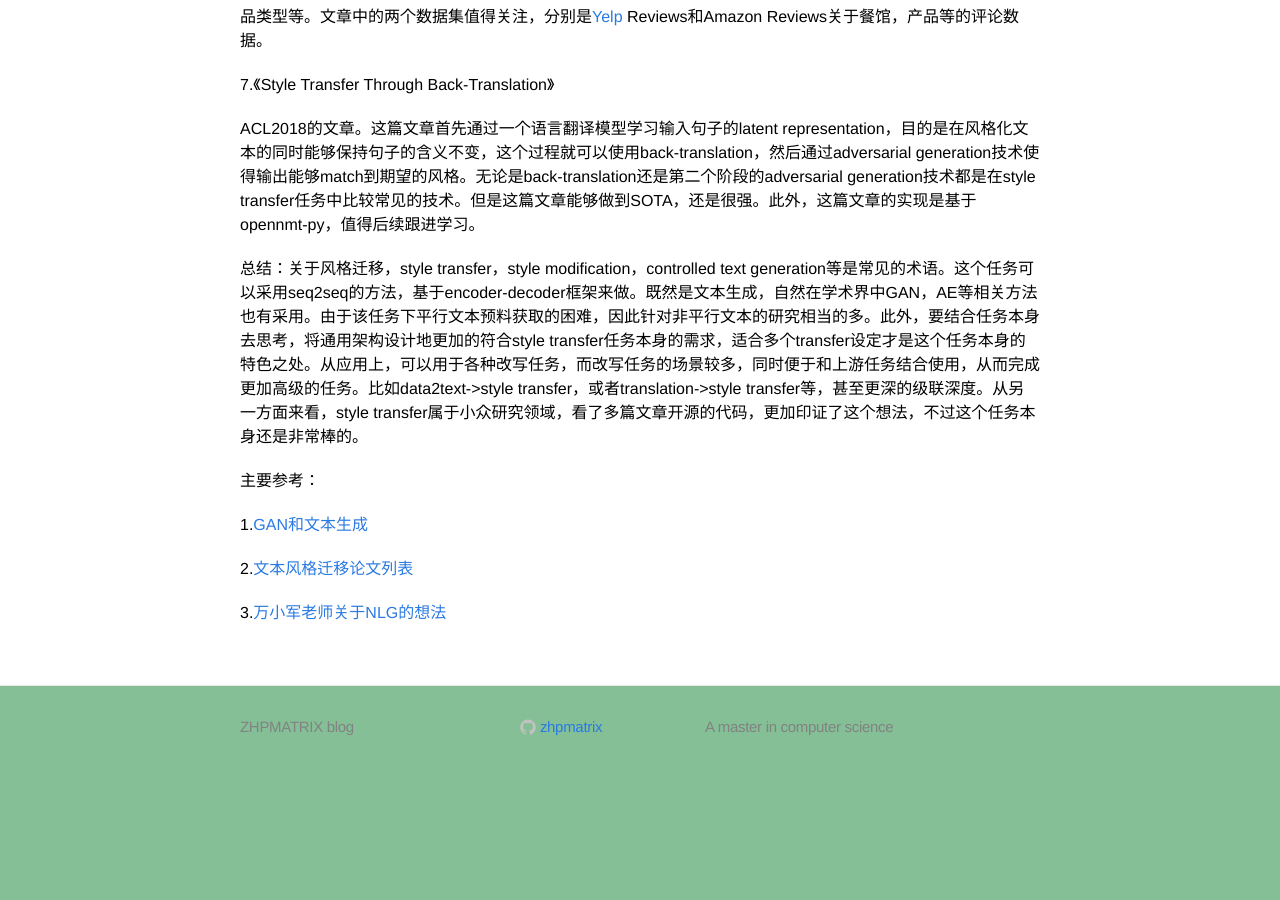
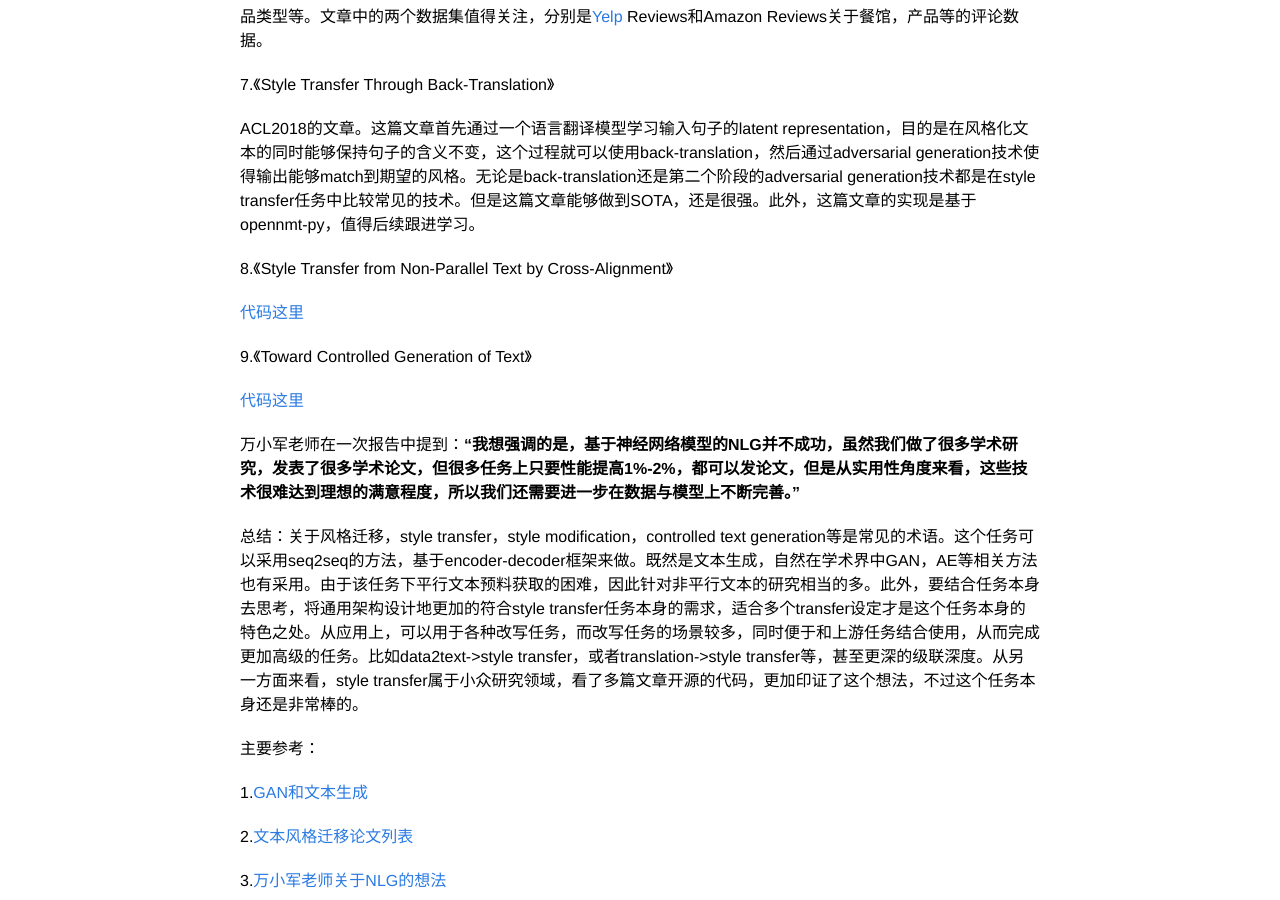
Before and after one commit to zhpmatrix/zhpmatrix.github.io, a Jekyll site: the page built from _posts/2019-02-02-style-transfer-notes.md, in a window 1280 px wide and 900 px high, scrolled down 1943 px. Built offline with Jekyll 4.4.1, drawn with Linux system fonts in a browser that asks for light colours; comment, search, counter and statistics services are not loaded; before the commit the page ends 2726 px from its top, so only the background shows below that.

Commit message:
add new paper.

```diff
--- a/_posts/2019-02-02-style-transfer-notes.md
+++ b/_posts/2019-02-02-style-transfer-notes.md
@@ -60,6 +60,16 @@ adversarial network已经被成功的应用到domain separation problems，比
 
 ACL2018的文章。这篇文章首先通过一个语言翻译模型学习输入句子的latent representation，目的是在风格化文本的同时能够保持句子的含义不变，这个过程就可以使用back-translation，然后通过adversarial generation技术使得输出能够match到期望的风格。无论是back-translation还是第二个阶段的adversarial generation技术都是在style transfer任务中比较常见的技术。但是这篇文章能够做到SOTA，还是很强。此外，这篇文章的实现是基于opennmt-py，值得后续跟进学习。
 
+8.《Style Transfer from Non-Parallel Text by Cross-Alignment》
+
+[代码这里](https://github.com/shentianxiao/language-style-transfer)
+
+9.《Toward Controlled Generation of Text》
+
+[代码这里](https://github.com/asyml/texar/tree/master/examples/text_style_transfer)
+
+万小军老师在一次报告中提到：**"我想强调的是，基于神经网络模型的NLG并不成功，虽然我们做了很多学术研究，发表了很多学术论文，但很多任务上只要性能提高1%-2%，都可以发论文，但是从实用性角度来看，这些技术很难达到理想的满意程度，所以我们还需要进一步在数据与模型上不断完善。"**
+
 总结：关于风格迁移，style transfer，style modification，controlled text generation等是常见的术语。这个任务可以采用seq2seq的方法，基于encoder-decoder框架来做。既然是文本生成，自然在学术界中GAN，AE等相关方法也有采用。由于该任务下平行文本预料获取的困难，因此针对非平行文本的研究相当的多。此外，要结合任务本身去思考，将通用架构设计地更加的符合style transfer任务本身的需求，适合多个transfer设定才是这个任务本身的特色之处。从应用上，可以用于各种改写任务，而改写任务的场景较多，同时便于和上游任务结合使用，从而完成更加高级的任务。比如data2text->style transfer，或者translation->style transfer等，甚至更深的级联深度。从另一方面来看，style transfer属于小众研究领域，看了多篇文章开源的代码，更加印证了这个想法，不过这个任务本身还是非常棒的。
 
 
```
